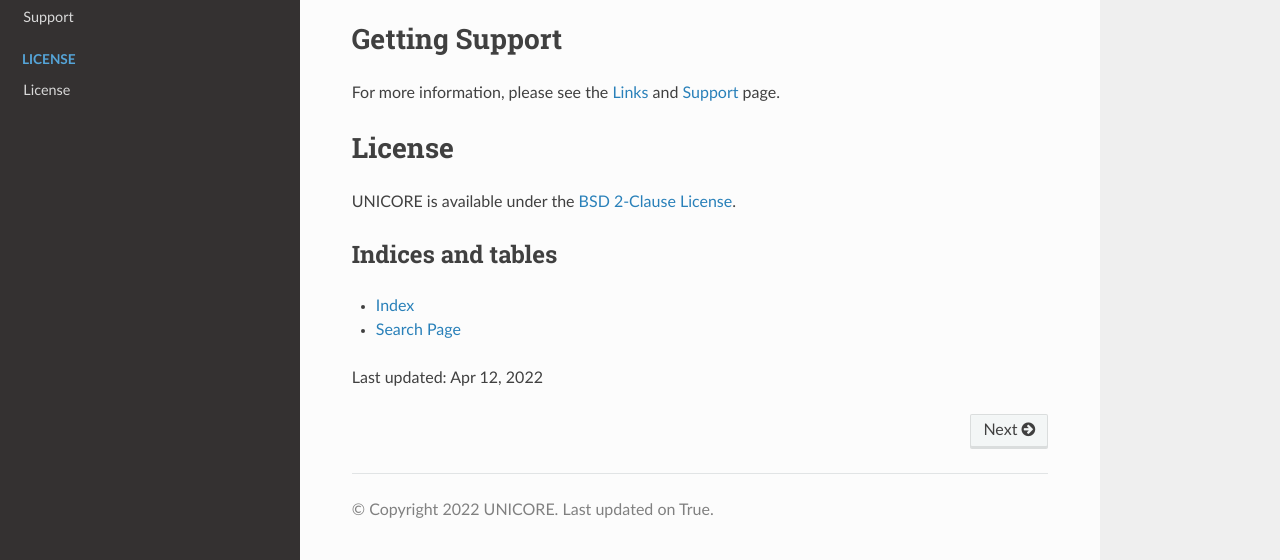
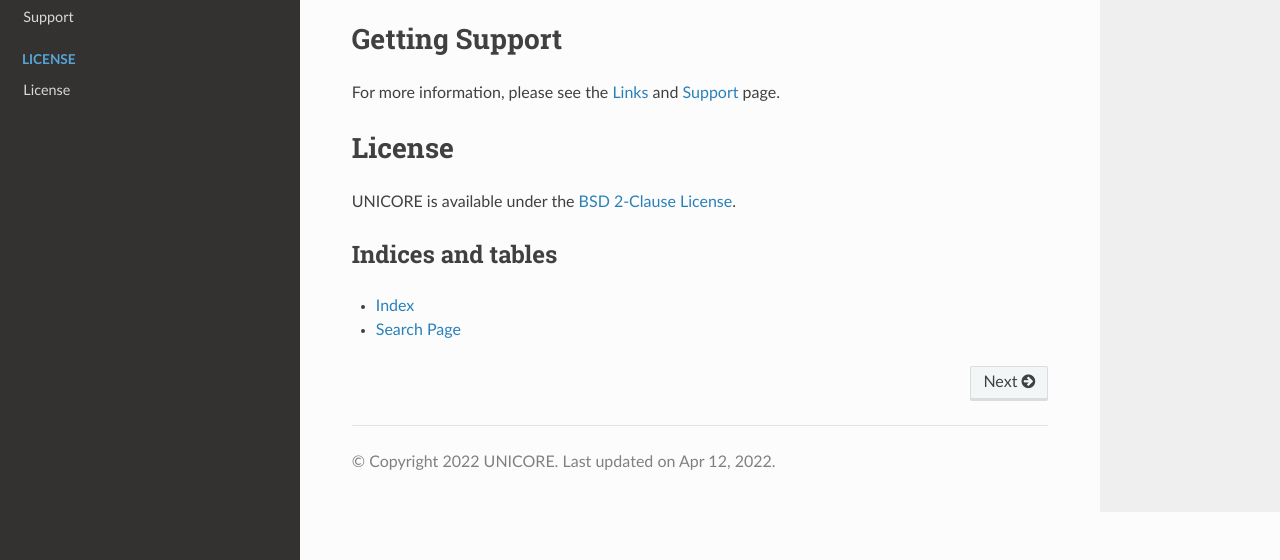
Before and after one commit to UNICORE-EU/unicore-docs, a Sphinx documentation site: the page built from source/index.rst, in a window 1280 px wide and 900 px high, scrolled down 629 px, cut to the strip 340-900 px from the top of the window. Built offline with Sphinx 7.4.7 and the Read the Docs theme 2.0.0, drawn with Linux system fonts in a browser that asks for light colours.

Commit message:
show last updated date instead of revision

```diff
--- a/source/conf.py
+++ b/source/conf.py
@@ -118,6 +118,8 @@
 
 html_context = {
   "display_github": False, # Add 'Edit on Github' link instead of 'View page source'
-  "last_updated": True,
-  "commit": False,
 }
+
+# If not '', a 'Last updated on:' timestamp is inserted at every page bottom,
+# using the given strftime format.
+html_last_updated_fmt = '%b %d, %Y'
--- a/source/index.rst
+++ b/source/index.rst
@@ -58,6 +58,3 @@
 
 * :ref:`genindex`
 * :ref:`search`
-
-
-Last updated: |today|
```
